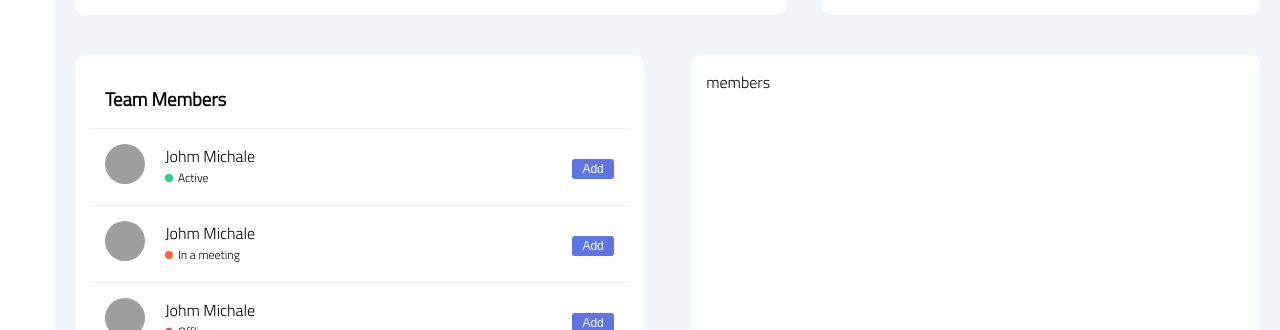
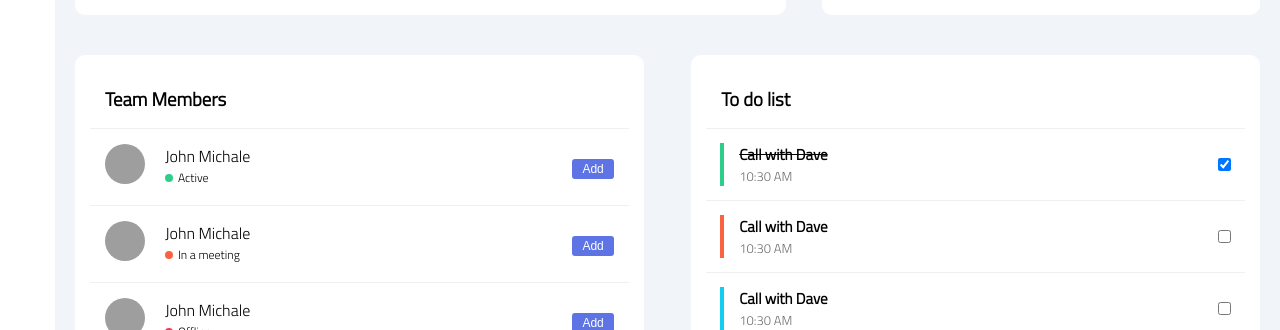
Before and after one commit to marufhosen/react-admin-dashboard, a React (Create React App) app: page / in a window 1280 px wide. Shown: the part 622-952 px from the top of the page. Built offline with nearby package versions, Linux system fonts and the light colour scheme; grey boxes are pictures that could not be loaded; a web font is replaced by a local one.

Commit message:
add more route

```diff
--- a/src/App.js
+++ b/src/App.js
@@ -4,6 +4,10 @@ import "./App.css";
 import MainLayout from "./Component/MainLayout";
 import Dashboard from "./Pages/Dashboard";
 import Products from "./Pages/Products";
+import Customers from "./Pages/Customers";
+import Analytics from "./Pages/Analytics";
+import AdminForm from "./Pages/AdminForm";
+import Calender from "./Pages/Calender";
 
 export const dashboardContext = createContext();
 
@@ -16,6 +20,10 @@ function App() {
           <Routes>
             <Route path="/" element={<Dashboard />} />
             <Route path="/products" element={<Products />} />
+            <Route path="/customers" element={<Customers />} />
+            <Route path="/analytics" element={<Analytics />} />
+            <Route path="/form" element={<AdminForm />} />
+            <Route path="/calender" element={<Calender />} />
           </Routes>
         </MainLayout>
       </BrowserRouter>
--- a/src/Component/DashboardChart/PieCharts.js
+++ b/src/Component/DashboardChart/PieCharts.js
@@ -69,7 +69,7 @@ class PieCharts extends React.Component {
           style={{ marginLeft: 25, marginRight: 5 }}
         />
         <label htmlFor="polar">polar</label>
-        <VictoryChart polar={this.state.polar} height={390}>
+        <VictoryChart polar={this.state.polar} height={420}>
           <VictoryLine
             interpolation={this.state.interpolation}
             data={data}
--- a/src/Component/DashboardMiniContent/ActiveMembers.js
+++ b/src/Component/DashboardMiniContent/ActiveMembers.js
@@ -14,7 +14,7 @@ const ActiveMembers = () => {
             />
           </div>
           <div className="members-content">
-            <p>Johm Michale</p>
+            <p>John Michale</p>
             <div className="active">
               <p className="active-dots"></p>
               <p>Active</p>
@@ -36,7 +36,7 @@ const ActiveMembers = () => {
             />
           </div>
           <div className="members-content">
-            <p>Johm Michale</p>
+            <p>John Michale</p>
             <div className="active">
               <p className="active-dots active-dots-2"></p>
               <p>In a meeting</p>
@@ -58,7 +58,7 @@ const ActiveMembers = () => {
             />
           </div>
           <div className="members-content">
-            <p>Johm Michale</p>
+            <p>John Michale</p>
             <div className="active">
               <p className="active-dots active-dots-3"></p>
               <p>Offline</p>
--- /dev/null
+++ b/src/Component/DashboardMiniContent/TodoList.js
@@ -0,0 +1,43 @@
+import React from "react";
+import "../../Style/TodoList.css";
+
+const TodoList = () => {
+  return (
+    <div className="todo-container">
+      <h3 className="todo-title">To do list</h3>
+      <div className="list-container">
+        <div className="todo-content content-1">
+          <p className="todo-content-title todo-content-title-1">
+            Call with Dave
+          </p>
+          <p className="todo-time">10:30 AM</p>
+        </div>
+        <div className="todo-check">
+          <input type="checkbox" checked />
+        </div>
+      </div>
+      {/*  */}
+      <div className="list-container">
+        <div className="todo-content content-2">
+          <p className="todo-content-title">Call with Dave</p>
+          <p className="todo-time">10:30 AM</p>
+        </div>
+        <div className="todo-check">
+          <input type="checkbox" />
+        </div>
+      </div>
+      {/*  */}
+      <div className="list-container">
+        <div className="todo-content content-3">
+          <p className="todo-content-title">Call with Dave</p>
+          <p className="todo-time">10:30 AM</p>
+        </div>
+        <div className="todo-check">
+          <input type="checkbox" />
+        </div>
+      </div>
+    </div>
+  );
+};
+
+export default TodoList;
--- /dev/null
+++ b/src/Pages/AdminForm.js
@@ -0,0 +1,11 @@
+import React from "react";
+
+const AdminForm = () => {
+  return (
+    <div>
+      <h1>Form is comming</h1>
+    </div>
+  );
+};
+
+export default AdminForm;
--- /dev/null
+++ b/src/Pages/Analytics.js
@@ -0,0 +1,11 @@
+import React from "react";
+
+const Analytics = () => {
+  return (
+    <div>
+      <h1>Analytics is comming!!!!</h1>
+    </div>
+  );
+};
+
+export default Analytics;
--- /dev/null
+++ b/src/Pages/Calender.js
@@ -0,0 +1,11 @@
+import React from "react";
+
+const Calender = () => {
+  return (
+    <div>
+      <h1>Calender is comming!!!!</h1>
+    </div>
+  );
+};
+
+export default Calender;
--- /dev/null
+++ b/src/Pages/Customers.js
@@ -0,0 +1,11 @@
+import React from "react";
+
+const Customers = () => {
+  return (
+    <div>
+      <h1>Customer is comming!!!!</h1>
+    </div>
+  );
+};
+
+export default Customers;
--- a/src/Pages/Dashboard.js
+++ b/src/Pages/Dashboard.js
@@ -7,10 +7,9 @@ import {
   BiBarChartAlt,
   BiUpArrowAlt,
 } from "react-icons/bi";
-import VaiticalChart from "../Component/DashboardChart/VaiticalChart";
-import LineCharts from "../Component/DashboardChart/LineCharts";
 import PieCharts from "../Component/DashboardChart/PieCharts";
 import ActiveMembers from "../Component/DashboardMiniContent/ActiveMembers";
+import TodoList from "../Component/DashboardMiniContent/TodoList";
 
 const Dashboard = () => {
   return (
@@ -166,7 +165,9 @@ const Dashboard = () => {
         <div className="visitors active-member">
           <ActiveMembers />
         </div>
-        <div className="visitors todo-list">members</div>
+        <div className="visitors todo-list">
+          <TodoList />
+        </div>
       </div>
     </div>
   );
--- a/src/Pages/Products.js
+++ b/src/Pages/Products.js
@@ -3,7 +3,7 @@ import React from "react";
 const Products = () => {
   return (
     <div>
-      <h1>Product</h1>
+      <h1>Product!!! is comming</h1>
     </div>
   );
 };
--- /dev/null
+++ b/src/Style/TodoList.css
@@ -0,0 +1,40 @@
+.todo-title {
+  padding: 15px;
+  border-bottom: 1px solid rgb(240, 240, 240);
+}
+
+.list-container {
+  display: flex;
+  justify-content: space-between;
+  align-items: center;
+  padding: 14px;
+  border-bottom: 1px solid rgb(240, 240, 240);
+}
+
+.todo-content {
+  padding-left: 15px;
+}
+.content-1 {
+  border-left: 4px solid #2dce89;
+}
+.content-2 {
+  border-left: 4px solid #fb6340;
+}
+.content-3 {
+  border-left: 4px solid #11cdef;
+}
+.todo-content-title {
+  font-weight: bold;
+  font-size: 15px;
+}
+.todo-content-title-1 {
+  text-decoration: line-through;
+}
+.todo-time {
+  font-size: small;
+  color: #6e6e6e;
+}
+
+.todo-check input {
+  background: #11cdef;
+}
```
